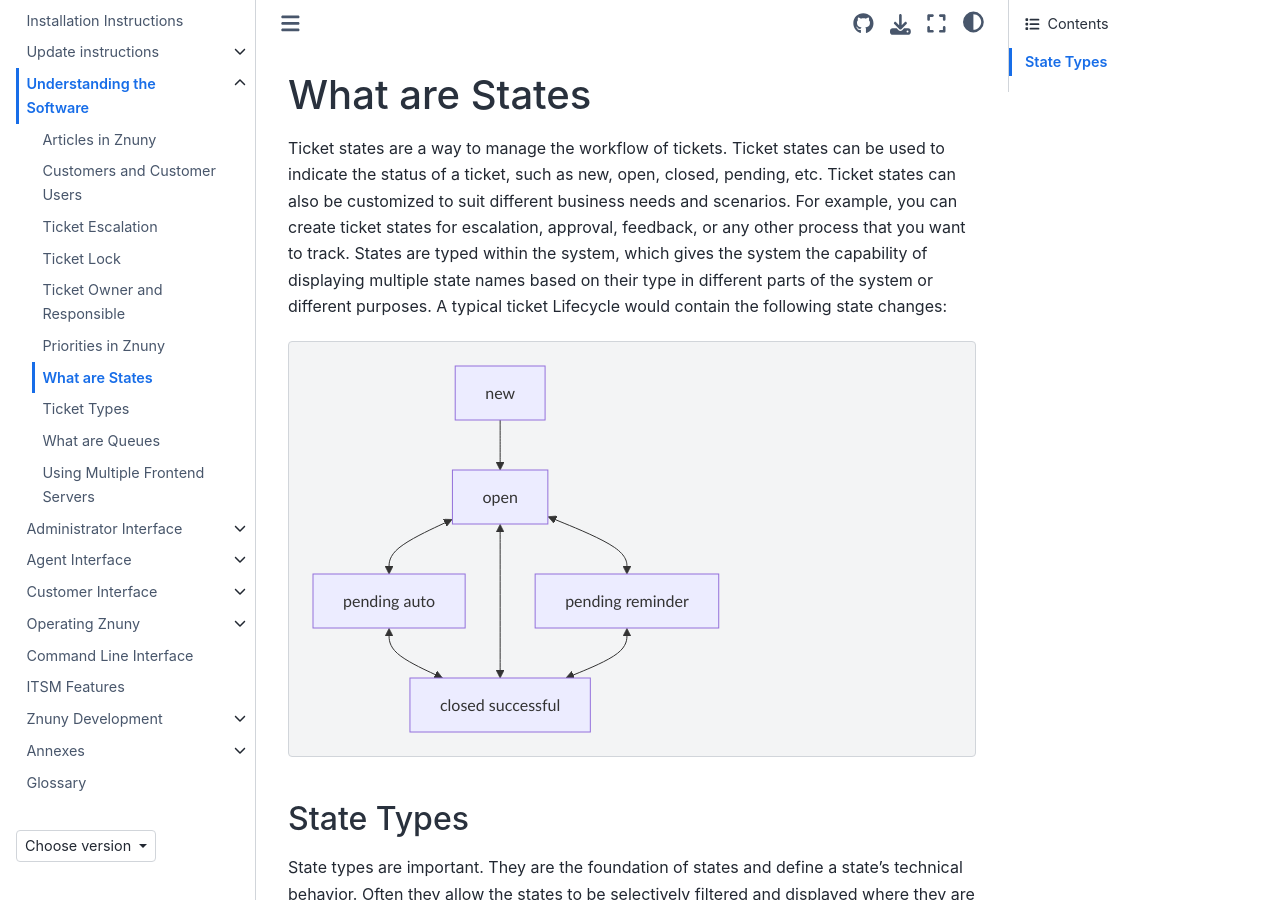
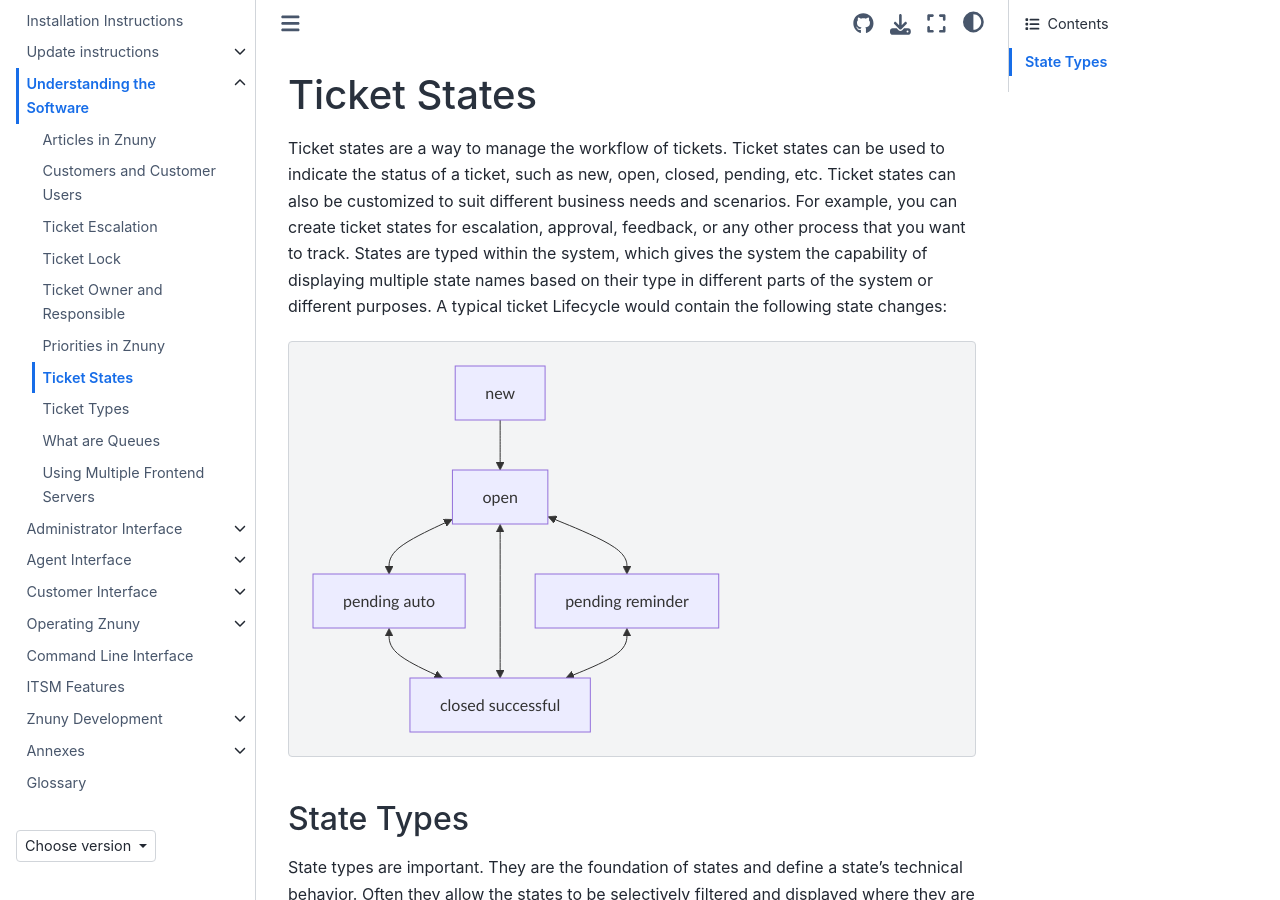
Before and after one commit to znuny/manual, a Sphinx documentation site: the page built from source/concepts/states/index.rst, in a window 1280 px wide and 900 px high. Built offline with Sphinx 7.4.7 and the Sphinx Book theme 1.1.4, drawn with Linux system fonts in a browser that asks for light colours.

Commit message:
Fixed headline

```diff
--- a/source/concepts/states/index.rst
+++ b/source/concepts/states/index.rst
@@ -1,7 +1,7 @@
 .. _PageNavigation concepts_states_index:
 
-What are States
-###############
+Ticket States
+#############
 
 Ticket states are a way to manage the workflow of tickets. Ticket states can be used to indicate the status of a ticket, such as new, open, closed, pending, etc. Ticket states can also be customized to suit different business needs and scenarios. For example, you can create ticket states for escalation, approval, feedback, or any other process that you want to track. States are typed within the system, which gives the system the capability of displaying multiple state names based on their type in different parts of the system or different purposes. A typical ticket Lifecycle would contain the following state changes:
 
```
